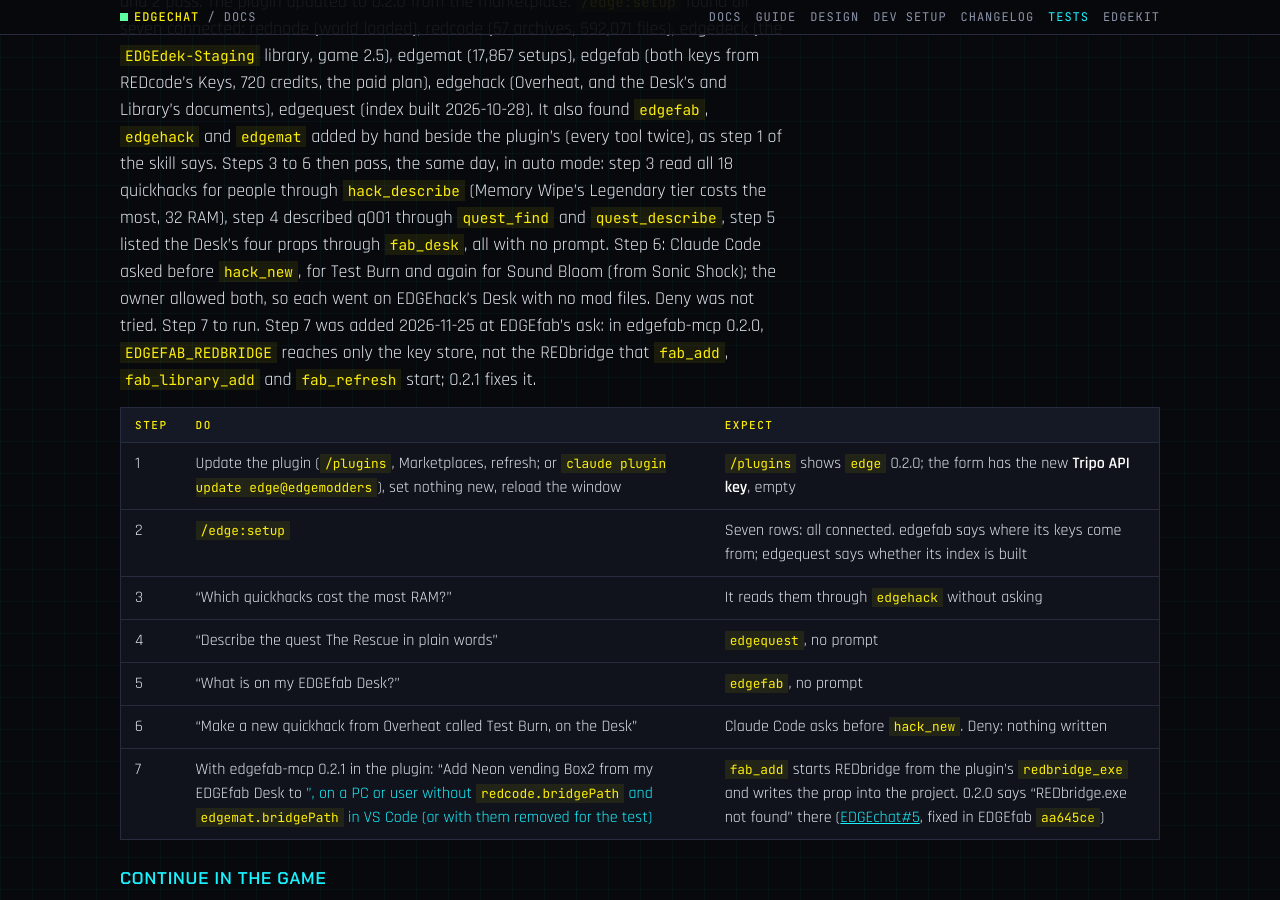
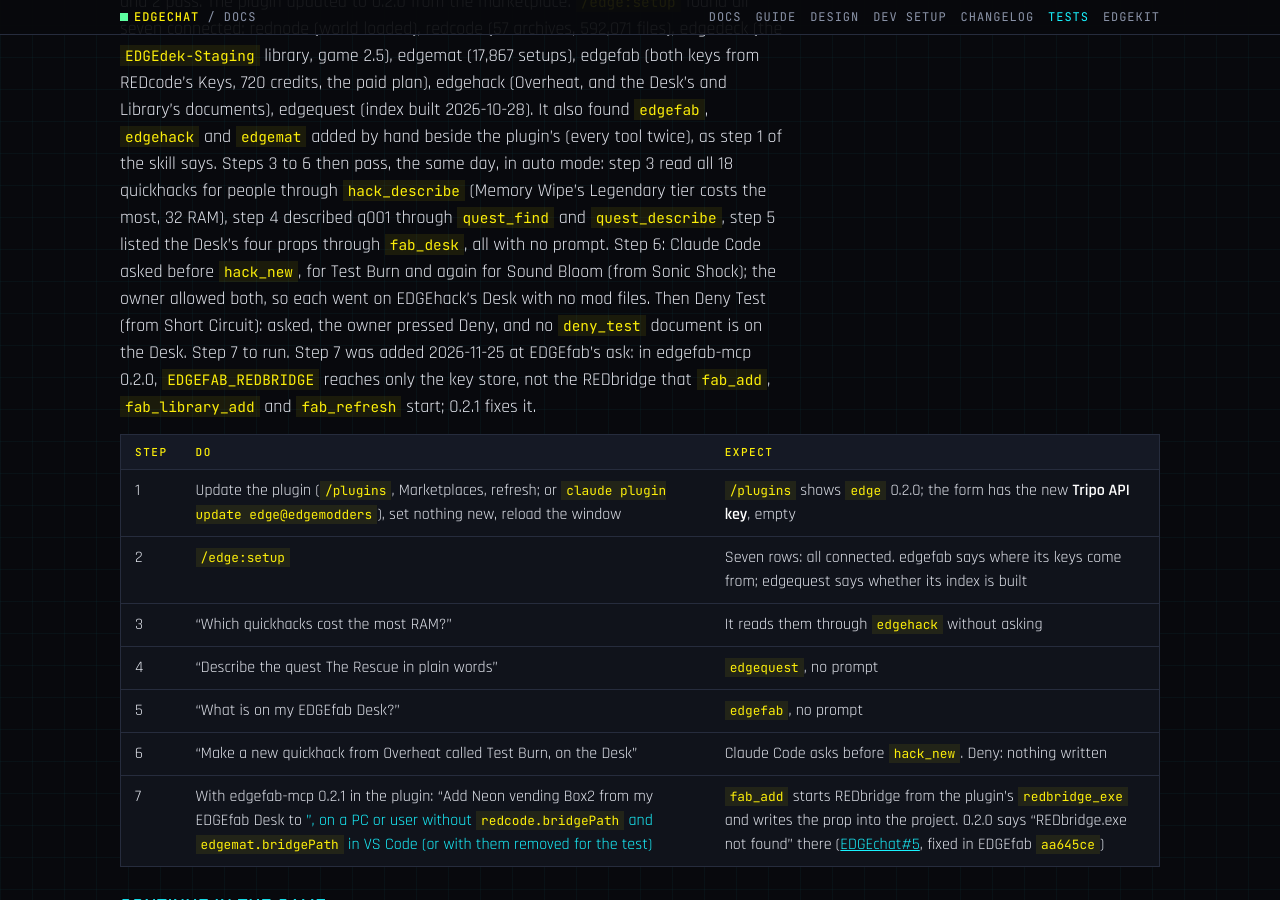
Before and after one commit to Edgemodders/EDGEchat, a Jekyll site: the page built from docs/testing.md, in a window 1280 px wide and 900 px high, scrolled down 8007 px. Built offline with Jekyll 4.4.1, drawn with Linux system fonts in a browser that asks for light colours; our own code applies the rules of GitHub Pages for plain Markdown files; some of the changed text lies outside the part shown.

Commit message:
Tests: step 6's Deny passes (hack_new asks; denied, nothing written)
Co-Authored-By: Claude Opus 5.5 <noreply@anthropic.com>

```diff
--- a/docs/testing.md
+++ b/docs/testing.md
@@ -18,7 +18,7 @@ Last updated 2026-11-25.
 | [edgedeck server through the wrapper](#edgedeck-server-through-the-wrapper) | By hand, over stdio | P1 | 2026-11-02 | Pass (0.30.0) |
 | [edgemat server](#edgemat-server) | By hand, over stdio | P1 | 2026-10-23 | Pass |
 | [0.2.0 servers, every option empty](#020-servers-every-option-empty) | By hand, over stdio | P5 | 2026-11-25 | Pass: all six stdio servers start and answer a read; `mesh_items` finds outfit sets, `cr2w_search` reads material buffers |
-| [0.2.0 in a session](#020-in-a-session) | By hand, in a session | P5 | 2026-11-25 | Partly run: steps 1 to 6 pass (step 6 allowed, Deny not tried); step 7 waits on edgefab-mcp 0.2.1 |
+| [0.2.0 in a session](#020-in-a-session) | By hand, in a session | P5 | 2026-11-25 | Partly run: steps 1 to 6 pass (asked, allowed and denied); step 7 waits on edgefab-mcp 0.2.1 |
 | [continue in the game](#continue-in-the-game) | By hand, in the game and a session | P5 | 2026-11-25 | Pass: all six steps (REDagent 0.4.6, REDnode 0.73.1, the plugin from the checkout) |
 | [rednode with no token](#rednode-with-no-token) | CLI, game running | P1 | 2026-10-16 | Seen: HTTP 401 |
 | [OAuth sign-in for a plugin server](#oauth-sign-in-for-a-plugin-server) | CLI, scratch config; then in the game | P4 | 2026-10-26 | Seen with a stand-in; against REDnode 0.40.1 in game: pass |
@@ -202,7 +202,7 @@ node tools/test/mcp-probe.cjs --empty EDGEQUEST_GAME_PATH --empty REDBRIDGE_EXE
 
 The plugin from `main` (0.2.0) in VS Code, the game at a loaded save with REDnode 0.70.0 or newer, signed in.
 
-Partly run 2026-11-25 by the owner on the dev PC (REDnode 0.73.1, REDbridge 0.19.0): steps 1 and 2 pass. The plugin updated to 0.2.0 from the marketplace. `/edge:setup` found all seven connected: rednode (world loaded), redcode (57 archives, 592,071 files), edgedeck (the `EDGEdek-Staging` library, game 2.5), edgemat (17,867 setups), edgefab (both keys from REDcode's Keys, 720 credits, the paid plan), edgehack (Overheat, and the Desk's and Library's documents), edgequest (index built 2026-10-28). It also found `edgefab`, `edgehack` and `edgemat` added by hand beside the plugin's (every tool twice), as step 1 of the skill says. Steps 3 to 6 then pass, the same day, in auto mode: step 3 read all 18 quickhacks for people through `hack_describe` (Memory Wipe's Legendary tier costs the most, 32 RAM), step 4 described q001 through `quest_find` and `quest_describe`, step 5 listed the Desk's four props through `fab_desk`, all with no prompt. Step 6: Claude Code asked before `hack_new`, for Test Burn and again for Sound Bloom (from Sonic Shock); the owner allowed both, so each went on EDGEhack's Desk with no mod files. Deny was not tried. Step 7 to run. Step 7 was added 2026-11-25 at EDGEfab's ask: in edgefab-mcp 0.2.0, `EDGEFAB_REDBRIDGE` reaches only the key store, not the REDbridge that `fab_add`, `fab_library_add` and `fab_refresh` start; 0.2.1 fixes it.
+Partly run 2026-11-25 by the owner on the dev PC (REDnode 0.73.1, REDbridge 0.19.0): steps 1 and 2 pass. The plugin updated to 0.2.0 from the marketplace. `/edge:setup` found all seven connected: rednode (world loaded), redcode (57 archives, 592,071 files), edgedeck (the `EDGEdek-Staging` library, game 2.5), edgemat (17,867 setups), edgefab (both keys from REDcode's Keys, 720 credits, the paid plan), edgehack (Overheat, and the Desk's and Library's documents), edgequest (index built 2026-10-28). It also found `edgefab`, `edgehack` and `edgemat` added by hand beside the plugin's (every tool twice), as step 1 of the skill says. Steps 3 to 6 then pass, the same day, in auto mode: step 3 read all 18 quickhacks for people through `hack_describe` (Memory Wipe's Legendary tier costs the most, 32 RAM), step 4 described q001 through `quest_find` and `quest_describe`, step 5 listed the Desk's four props through `fab_desk`, all with no prompt. Step 6: Claude Code asked before `hack_new`, for Test Burn and again for Sound Bloom (from Sonic Shock); the owner allowed both, so each went on EDGEhack's Desk with no mod files. Then Deny Test (from Short Circuit): asked, the owner pressed Deny, and no `deny_test` document is on the Desk. Step 7 to run. Step 7 was added 2026-11-25 at EDGEfab's ask: in edgefab-mcp 0.2.0, `EDGEFAB_REDBRIDGE` reaches only the key store, not the REDbridge that `fab_add`, `fab_library_add` and `fab_refresh` start; 0.2.1 fixes it.
 
 | Step | Do | Expect |
 |---|---|---|
```
